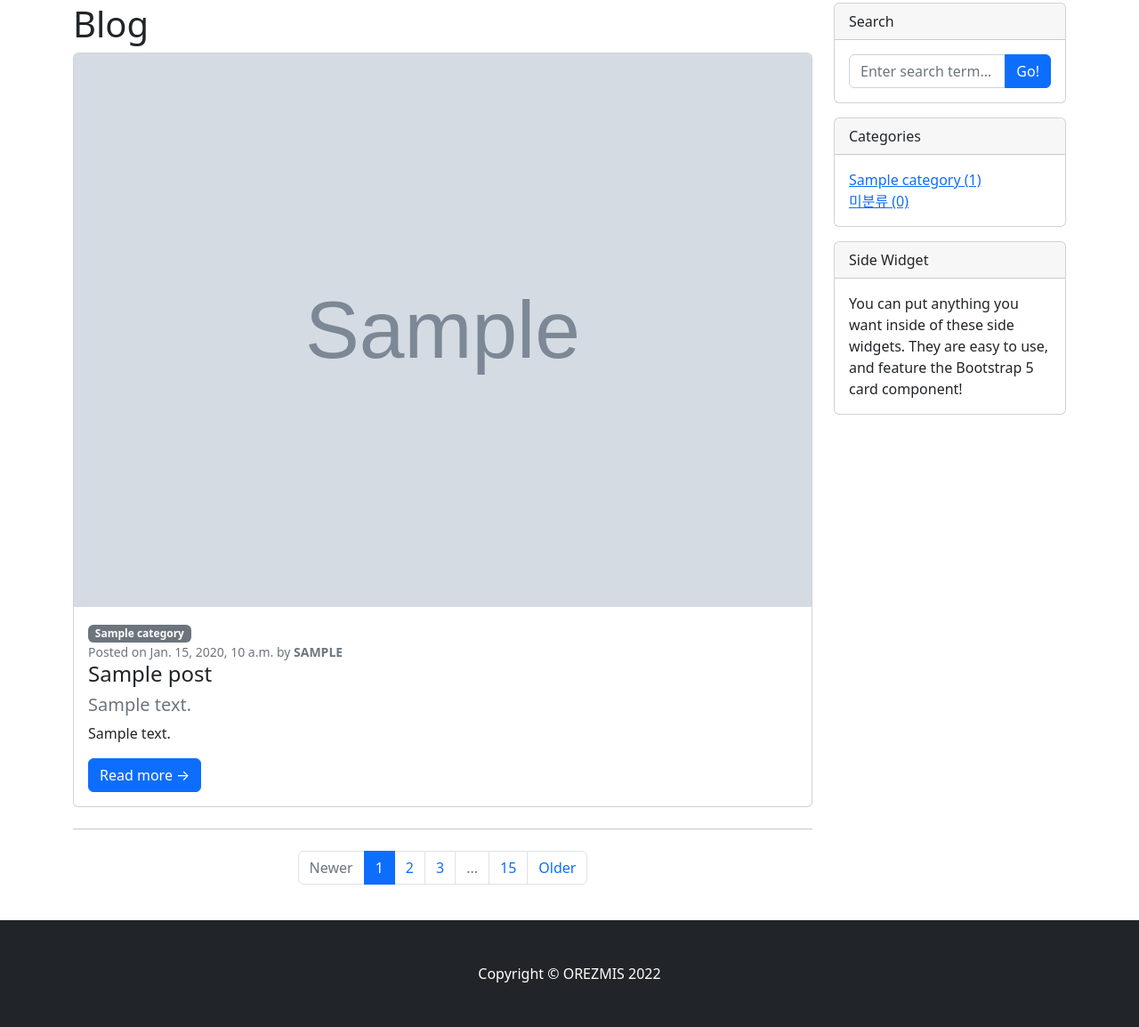
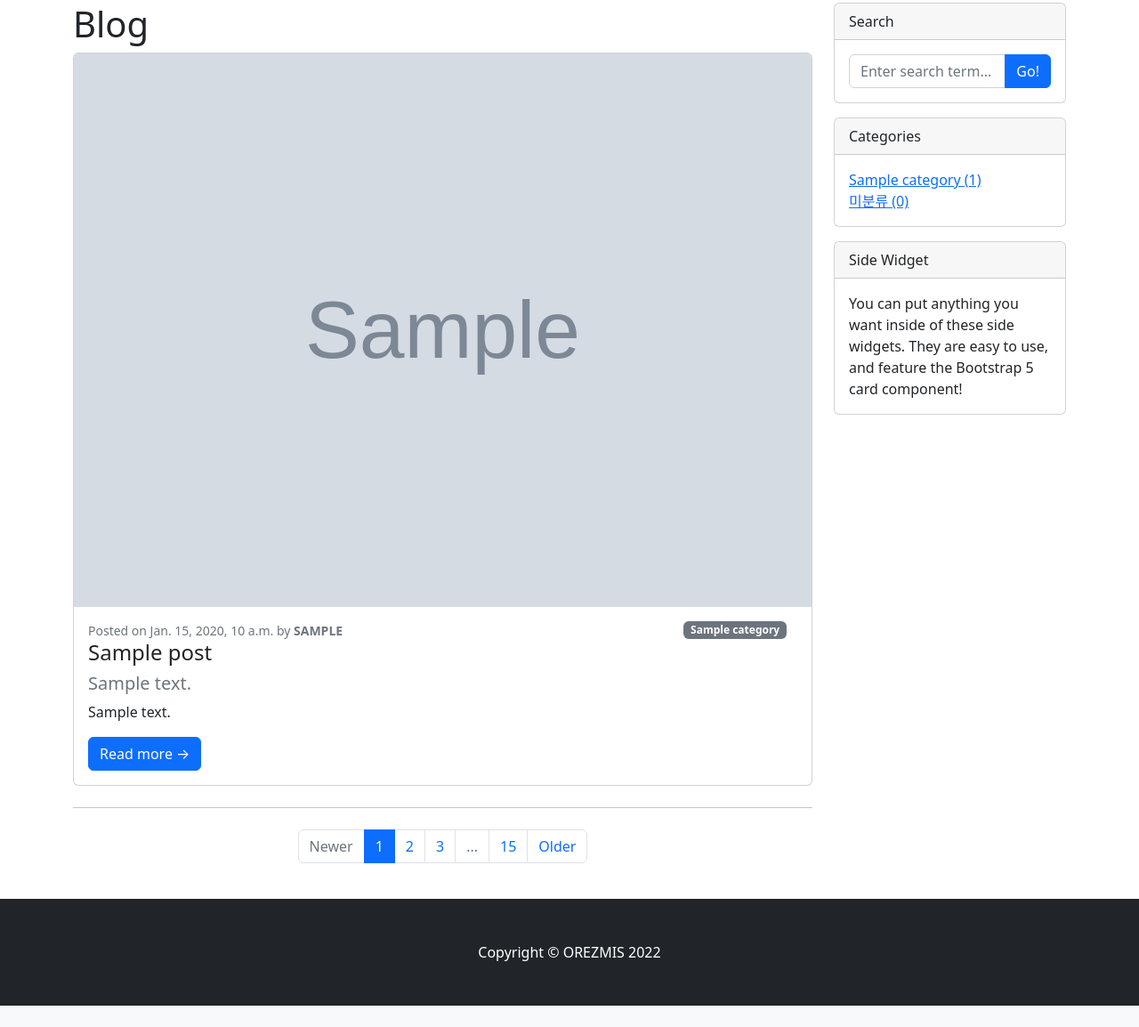
Before and after one commit to orezmis/bootstrap_personal_blog, a Django app: page /blog/ in a window 1280 px wide. Shown: the part 69-1223 px from the top of the page at 89% size. After the commit the page ends 1199 px from the top, so only its background shows below. Run offline with Django 4.2, Linux system fonts and the light colour scheme; tables that the repository leaves empty hold one stand-in row (values such as "Sample post"); grey boxes marked "Sample" are stand-in pictures; some libraries are stand-ins or nearby versions.

Commit message:
category page completed

```diff
--- a/server/api/settings.py
+++ b/server/api/settings.py
@@ -42,6 +42,7 @@ INSTALLED_APPS = [
     'django.contrib.sessions',
     'django.contrib.messages',
     'django.contrib.staticfiles',
+    'django_extensions',
     'blog',
     'single_pages',
 ]
--- a/server/blog/models.py
+++ b/server/blog/models.py
@@ -8,6 +8,9 @@ class Category(models.Model):
 
     def __str__(self):
         return self.name
+
+    def get_absolute_url(self):
+        return f'/blog/category/{self.slug}/'
 
     class Meta:
         verbose_name_plural = 'Categories'
--- a/server/blog/templates/blog/post_list.html
+++ b/server/blog/templates/blog/post_list.html
@@ -1,9 +1,18 @@
 {% extends 'blog/base.html' %}
 
 {% block main_area %}
-  <h1>Blog</h1>
+  <div class="container">
+    <div class="row">
+      <div class="col-10 g-0"><h1>Blog</h1></div>
+      <div class="col-2 m-auto">
+        {% if category %}
+          <h5><span class="badge bg-secondary float-end">{{ category }}</span></h5>
+        {% endif %}
+      </div>
+    </div>
+  </div>
   {% if post_list.exists %}
-    {% for p in object_list %}
+    {% for p in post_list %}
       <!-- Blog post-->
       <div class="card mb-4" id="post-{{ p.pk }}">
           {% if p.head_image %}
@@ -13,12 +22,18 @@
             <img class="card-img-top" src="https://picsum.photos/seed/{{ p.id }}/800/200" alt="random_image">
           {% endif %}
           <div class="card-body">
+            <div class="container">
+              <div class="row">
+                <div class="col-8 small text-muted g-0">Posted on {{ p.created_at }} by <b>{{ p.author | upper}}</b></div>
+                <div class="col-4">
                   {% if p.category %}
-                <span class="badge bg-secondary float-right">{{ p.category }}</span>
+                    <span class="badge bg-secondary float-end">{{ p.category }}</span>
                   {% else %}
-                <span class="badge bg-secondary float-right">미분류</span>
+                    <span class="badge bg-secondary float-end">미분류</span>
                   {% endif %}
-              <div class="small text-muted">Posted on {{ p.created_at }} by <b>{{ p.author | upper}}</b></div>
+                </div>
+              </div>
+            </div>
             <h2 class="card-title h4">{{ p.title }}</h2>
             {% if p.hook_text %}
               <h5 class="text-muted">{{ p.hook_text }}</h5>
--- a/server/blog/urls.py
+++ b/server/blog/urls.py
@@ -6,4 +6,5 @@ urlpatterns = [
     # path('<int:pk>/', views.single_post_page),
     path('', views.PostList.as_view()),
     path('<int:pk>/', views.PostDetail.as_view()),
+    path('category/<str:slug>/', views.category_page),
 ]
--- a/server/blog/views.py
+++ b/server/blog/views.py
@@ -1,4 +1,4 @@
-# from django.shortcuts import render
+from django.shortcuts import render
 from django.views.generic import ListView, DetailView
 from .models import Post, Category
 
@@ -21,6 +21,27 @@ class PostDetail(DetailView):
         context['categories'] = Category.objects.all()
         context['no_category_post_count'] = Post.objects.filter(category=None).count()
         return context
+
+
+def category_page(request, slug):
+
+    if slug == 'no_category':
+        category = '미분류'
+        post_list = Post.objects.filter(category=None)
+    else:
+        category = Category.objects.get(slug=slug)
+        post_list = Post.objects.filter(category=category)
+
+    return render(
+        request,
+        'blog/post_list.html',
+        {
+            'post_list': post_list,
+            'categories': Category.objects.all(),
+            'no_category_post_count': Post.objects.filter(category=None).count(),
+            'category': category,
+        }
+    )
 
 
 # FBV style UNDER!
```
Also changed, not shown: server/blog/templates/blog/base.html (+0 -13 lines), server/blog/templates/blog/post_detail.html (+22 -4 lines), server/blog/tests.py (+16 -0 lines). Lines whose indentation alone changed are shown as unchanged.
